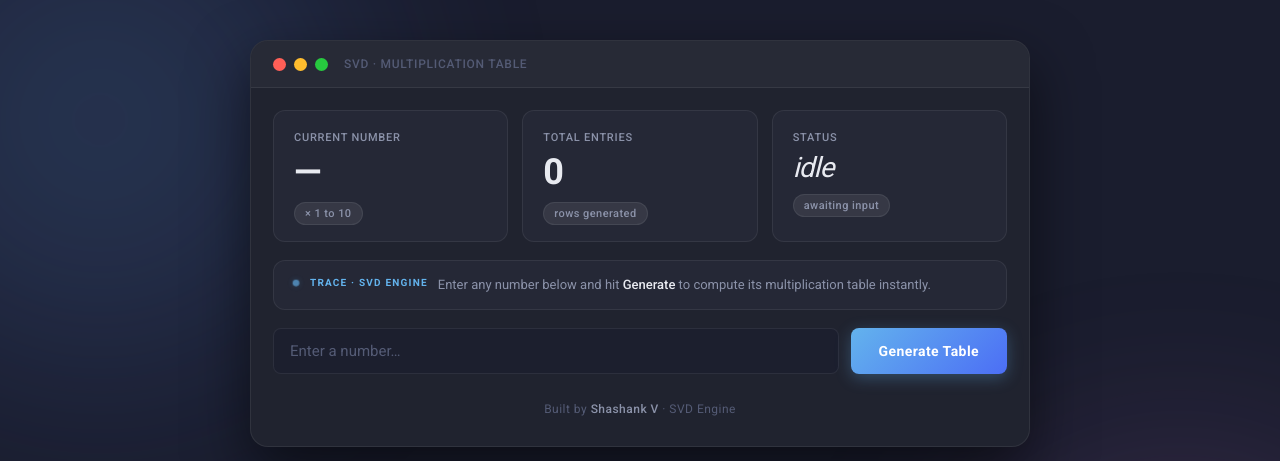
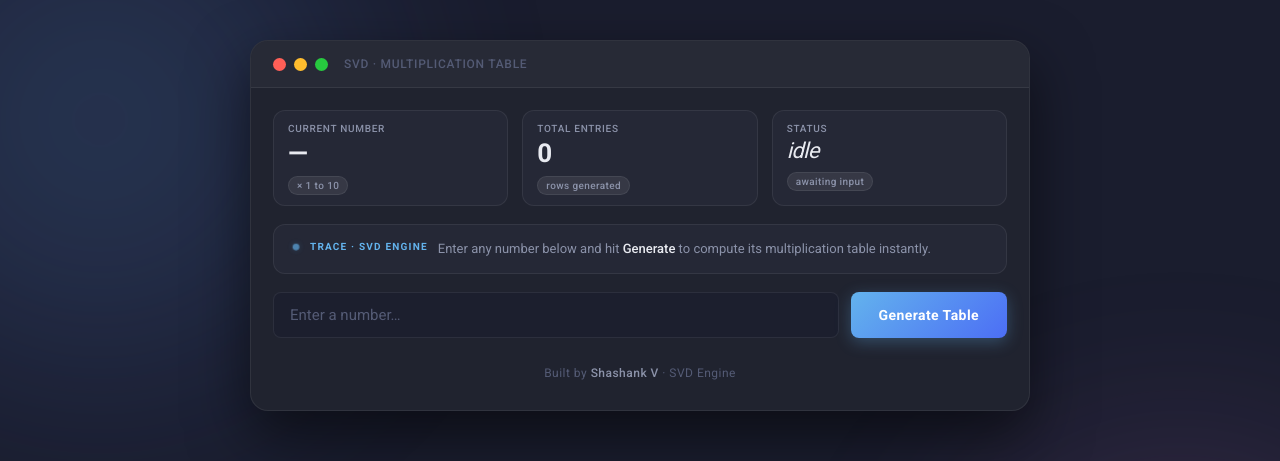
Before and after one commit to Shashank-v19/Tables-learning, a Flask app: page / in a window 1280 px wide. Shown: the top 461 px of the page. Run offline with Flask 3, Linux system fonts and the light colour scheme.

Commit message:
Update style.css

```diff
--- a/static/style.css
+++ b/static/style.css
@@ -127,7 +127,7 @@ body {
     background: var(--bg-card);
     border: 1px solid var(--border);
     border-radius: var(--radius-md);
-    padding: 20px 20px 16px;
+    padding: 12px 14px 10px;
     transition: background 0.25s ease, transform 0.2s ease, box-shadow 0.25s ease;
     cursor: default;
 }
@@ -138,25 +138,25 @@ body {
 }
 
 .stat-label {
-    font-size: 11px;
+    font-size: 10px;
     font-weight: 500;
     color: var(--text-secondary);
     letter-spacing: 0.07em;
     text-transform: uppercase;
-    margin-bottom: 10px;
+    margin-bottom: 6px;
 }
 
 .stat-value {
-    font-size: 36px;
+    font-size: 26px;
     font-weight: 700;
     color: var(--text-primary);
     letter-spacing: -0.03em;
     line-height: 1;
-    margin-bottom: 12px;
+    margin-bottom: 8px;
 }
 
 .status-text {
-    font-size: 28px;
+    font-size: 22px;
     font-weight: 400;
     font-style: italic;
 }
@@ -165,9 +165,9 @@ body {
     display: inline-block;
     background: var(--badge-bg);
     color: var(--text-secondary);
-    font-size: 11px;
+    font-size: 10px;
     font-weight: 500;
-    padding: 4px 10px;
+    padding: 3px 8px;
     border-radius: 20px;
     border: 1px solid var(--border);
     letter-spacing: 0.04em;
```
